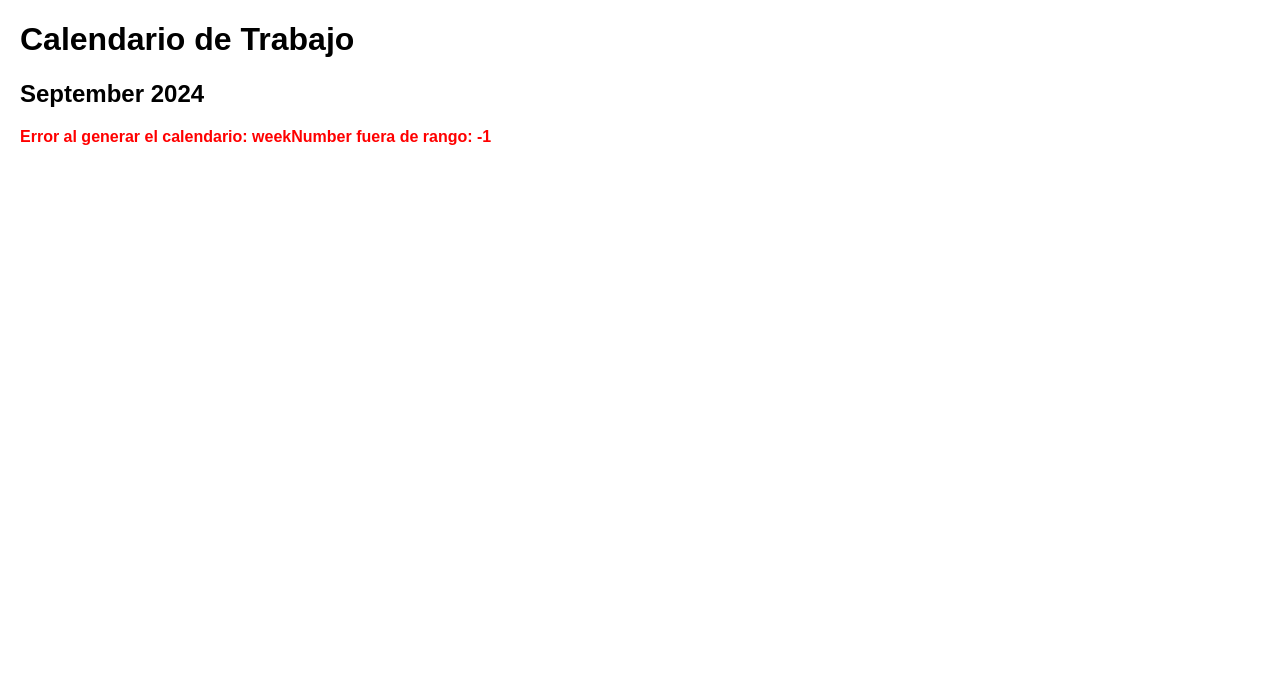
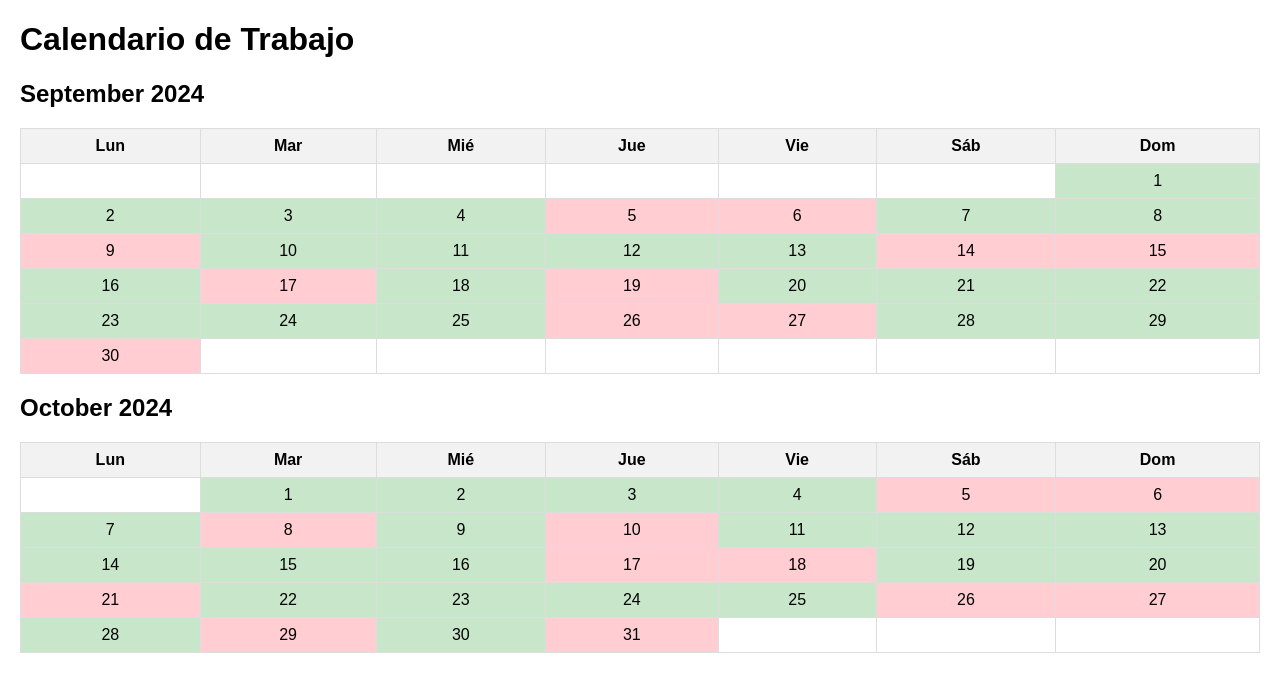
Before and after one commit to jbello94/aldi-calendar, a plain HTML site: page index.html in a window 1280 px wide. Drawn offline with Linux system fonts and the light colour scheme.

Commit message:
Actualizar index.html

```diff
--- a/index.html
+++ b/index.html
@@ -64,7 +64,9 @@
                 for (let day = 1; day <= daysInMonth; day++) {
                     const currentDate = new Date(year, month, day);
                     const daysSinceStart = Math.floor((currentDate - startDate) / (24 * 60 * 60 * 1000));
-                    const weekNumber = Math.floor(daysSinceStart / 7) % 3;
+
+                    // Ajuste del cálculo de weekNumber
+                    const weekNumber = (Math.floor(daysSinceStart / 7) % 3 + 3) % 3;
                     const dayOfWeek = currentDate.getDay();
 
                     if (weekNumber < 0 || weekNumber > 2) {
```
